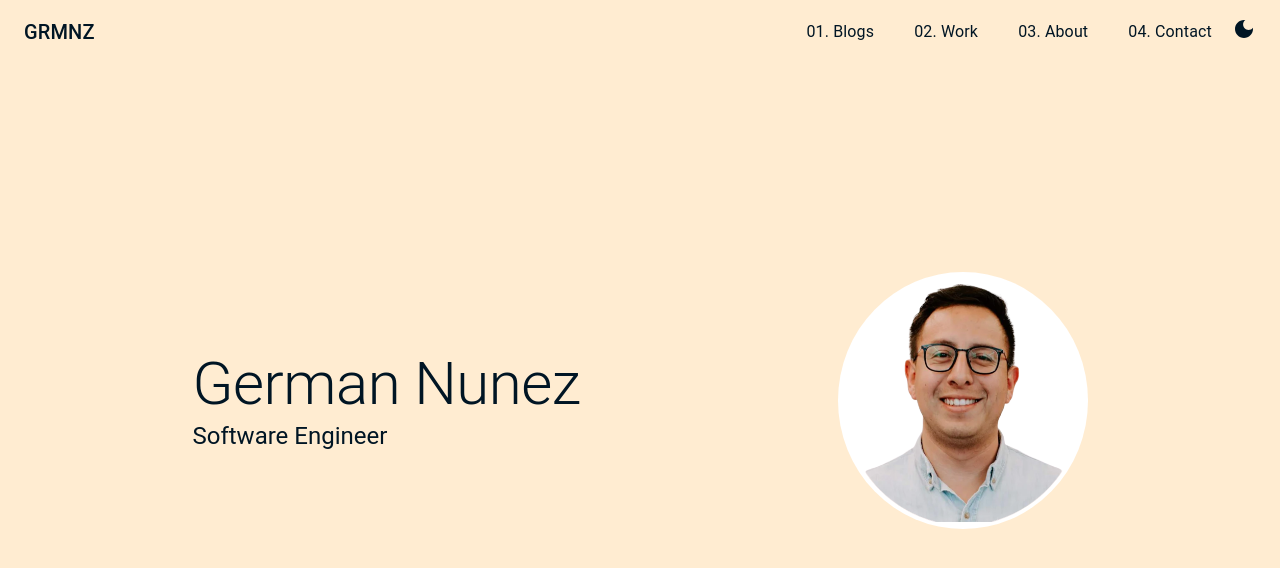
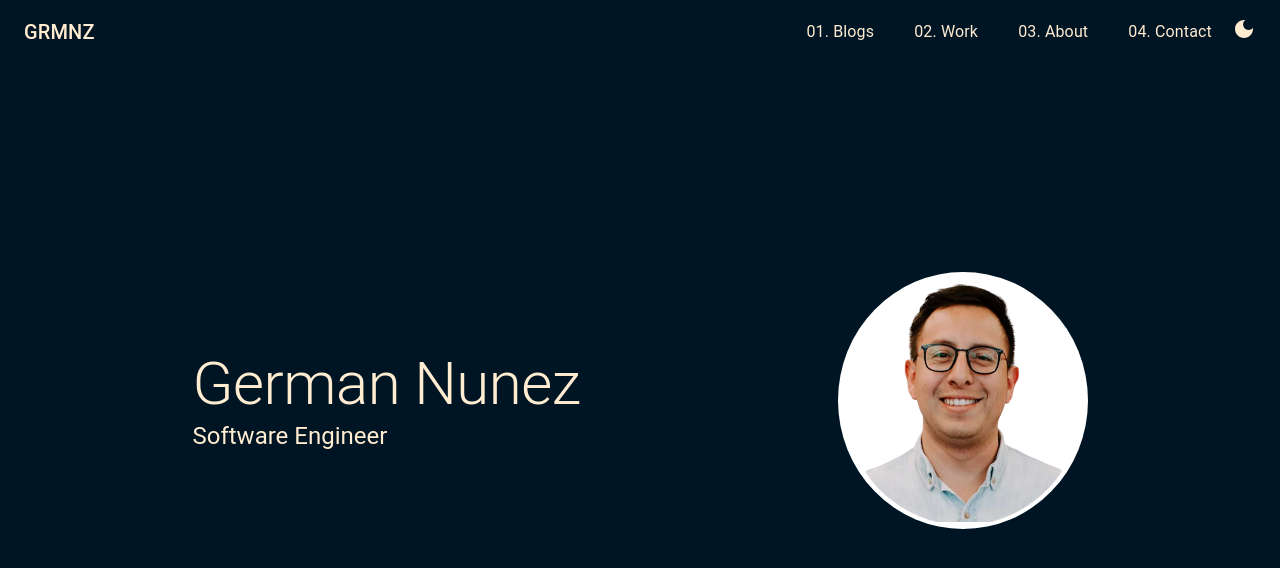
Before and after one commit to Germs31/summersalt-client, a React (Create React App) app: page / in a window 1280 px wide. Shown: the top 568 px of the page. Built offline with nearby package versions, Linux system fonts and the light colour scheme; a web font is replaced by a local one.

Commit message:
corrected context bug, light mode and dark mode function working

```diff
--- a/src/App.tsx
+++ b/src/App.tsx
@@ -13,15 +13,17 @@ import Layout from './components/Layout'
 import { ThemeProvider, CssBaseline, createTheme } from "@mui/material";
 import { lightAppTheme } from './themes/light'
 import { darkAppTheme } from './themes/dark'
+// Import State
+import { AppState } from './context/StateProvider'
 
 
 function App() {
 
-  const [ mode, setMode ] = useState<string>("light")
+  const { applicationState } = AppState()
 
   const theme = React.useMemo(
-    () => createTheme(mode === "light" ? lightAppTheme : darkAppTheme),
-    [mode]
+    () => createTheme(applicationState.mode === "light" ? lightAppTheme : darkAppTheme),
+    [applicationState.mode]
   )
 
   return (
--- a/src/components/Layout.tsx
+++ b/src/components/Layout.tsx
@@ -14,6 +14,8 @@ import {
   StyledAppBar,
   StyledLayoutContainer
 } from '../styles/layoutStyles'
+// Import State
+import { AppState } from '../context/StateProvider'
 
 const navRoutes = [
     {
@@ -37,8 +39,7 @@ const navRoutes = [
 const Layout = () => {
 
     const navigate = useNavigate()
-
-    const [ mode, setMode ] = useState<Boolean>(true)
+    const { applicationState, setMode } = AppState()
 
     const routeToPage = (route: string) => {
         navigate(route)
@@ -67,9 +68,9 @@ const Layout = () => {
                   </div>
               ))}
             </Box>
-            <Box onClick={() => setMode(!mode)}>
+            <Box onClick={() => setMode(applicationState.mode === "dark" ? "light" : "dark")}>
               {
-                mode ?
+                applicationState.mode === "dark" ?
                 <DarkMode/>
                 :
                 <LightMode/>
--- /dev/null
+++ b/src/context/StateProvider.tsx
@@ -0,0 +1,38 @@
+import React, { useContext, useReducer } from 'react'
+
+const defaultState = {
+    mode: "dark",
+}
+
+export const StateContext = React.createContext<any | {}> ({})
+
+export const AppState = () => {
+
+    const [ state = defaultState, dispatch ] = useContext(StateContext)
+
+    return {
+        applicationState: state,
+        setMode
+    }
+
+    function setMode(mode: any) {
+        dispatch({type: "SET_MODE", payload: mode})
+    }
+}
+
+export const appReducer = ( state: any, action: any) => {
+    switch(action.type){
+        case "SET_MODE":
+            return {...state, mode: action.payload}
+        default:
+            return state
+    }
+}
+
+export const StateProvider = (props: any) => {
+    return (
+        <StateContext.Provider  value={ useReducer(appReducer, defaultState) }>
+            {props.children}
+        </StateContext.Provider>
+    )
+}
--- a/src/index.tsx
+++ b/src/index.tsx
@@ -3,7 +3,7 @@ import ReactDOM from 'react-dom/client';
 import './index.css';
 import App from './App';
 import { BrowserRouter } from "react-router-dom";
-// import { StateProvider } from './context/StateProvider'
+import { StateProvider } from './context/StateProvider'
 
 const root = ReactDOM.createRoot(
   document.getElementById('root') as HTMLElement
@@ -11,7 +11,9 @@ const root = ReactDOM.createRoot(
 root.render(
   <React.StrictMode>
     <BrowserRouter>
+      <StateProvider>
         <App />
+      </StateProvider>
     </BrowserRouter>
   </React.StrictMode>
 );
```
Also changed, not shown: src/context/StateProvider.ts (deleted, +0 -37 lines).
